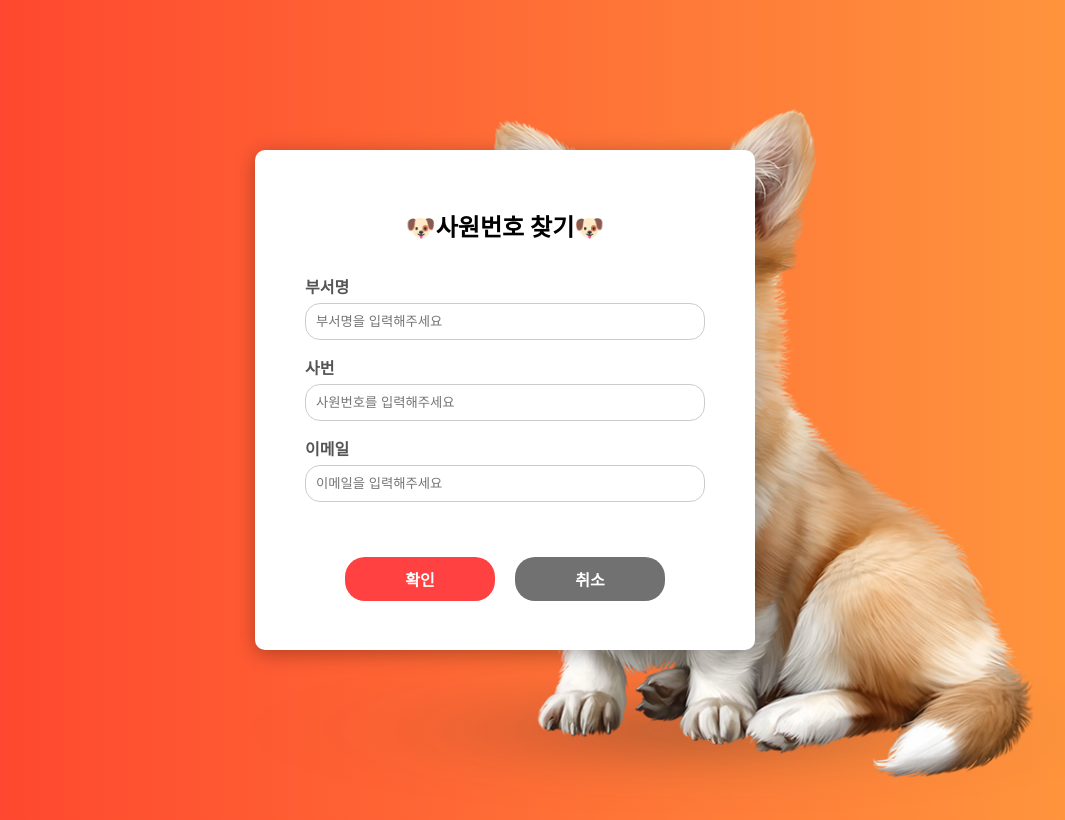
After one commit to 1995-s-Project/1995-s_GroupWare, a Spring Boot app: page /home/no-search in a window 1280 px wide. The commit adds this page. Shown: the whole page, without its empty margins (135-1200 px from the left). Run offline with Spring Boot 4, Linux system fonts and the light colour scheme; some of the project's set-up classes (security, data sources, template engines, error pages and the like) are left out, and stand-ins take their place.

```diff
--- a/semi-project/src/main/resources/templates/home/modify.html
+++ b/semi-project/src/main/resources/templates/home/modify.html
@@ -24,9 +24,7 @@
         <button class="success">수정</button>
       </form>
 
-      <form action="" method="get">
-        <button class="cancel">취소</button>
-      </form>
+      <input type="button" class="cancel" value="취소" onclick="location.href='/home';">
     </div>
   </div>
 </div>
--- /dev/null
+++ b/semi-project/src/main/resources/templates/home/no-search.html
@@ -0,0 +1,67 @@
+<!DOCTYPE html>
+<html lang="en">
+<head>
+  <meta charset="UTF-8">
+  <title>사원번호 찾기</title>
+  <link rel="stylesheet" href="/home/css/no-search.css">
+</head>
+<body>
+<div class="login">
+  <div class="title">
+    <h2>🐶사원번호 찾기🐶</h2>
+  </div>
+
+  <div class="home-body">
+    <label class="">부서명 </label>
+    <input type="text" placeholder="부서명을 입력해주세요"><br>
+    <label>사번</label>
+    <input type="text" placeholder="사원번호를 입력해주세요"><br>
+    <label>이메일</label>
+    <input type="text" placeholder="이메일을 입력해주세요">
+
+    <div class="button-container">
+      <form action="" method="post" onsubmit="validateSearchForm(event)">
+        <button class="success">확인</button>
+      </form>
+
+      <input type="button" class="cancel" value="취소" onclick="location.href='/home';">
+    </div>
+  </div>
+</div>
+<div class="dogImg">
+  <img src="/img/dog/dog.png" style="width: 900px; height: auto;">
+</div>
+<script>
+  function validateSearchForm(event) {
+    // 입력 필드 가져오기
+    const department = document.querySelector('input[placeholder="부서명을 입력해주세요"]').value;
+    const empNo = document.querySelector('input[placeholder="사원번호를 입력해주세요"]').value;
+    const email = document.querySelector('input[placeholder="이메일을 입력해주세요"]').value;
+
+    // 알림 메시지 초기화
+    let message = '';
+
+    // 부서명 입력 확인
+    if (!department) {
+      message += '부서명을 입력해주세요.\n';
+    }
+
+    // 사번 입력 확인
+    if (!empNo) {
+      message += '사원번호를 입력해주세요.\n';
+    }
+
+    // 이메일 입력 확인
+    if (!email) {
+      message += '이메일을 입력해주세요.\n';
+    }
+
+    // 메시지가 있으면 알림창 표시하고 폼 제출 방지
+    if (message) {
+      alert(message);
+      event.preventDefault(); // 폼 제출 방지
+    }
+  }
+</script>
+</body>
+</html>
```
Also changed, not shown: semi-project/src/main/resources/templates/home/no-check.html (+14 -45 lines).
